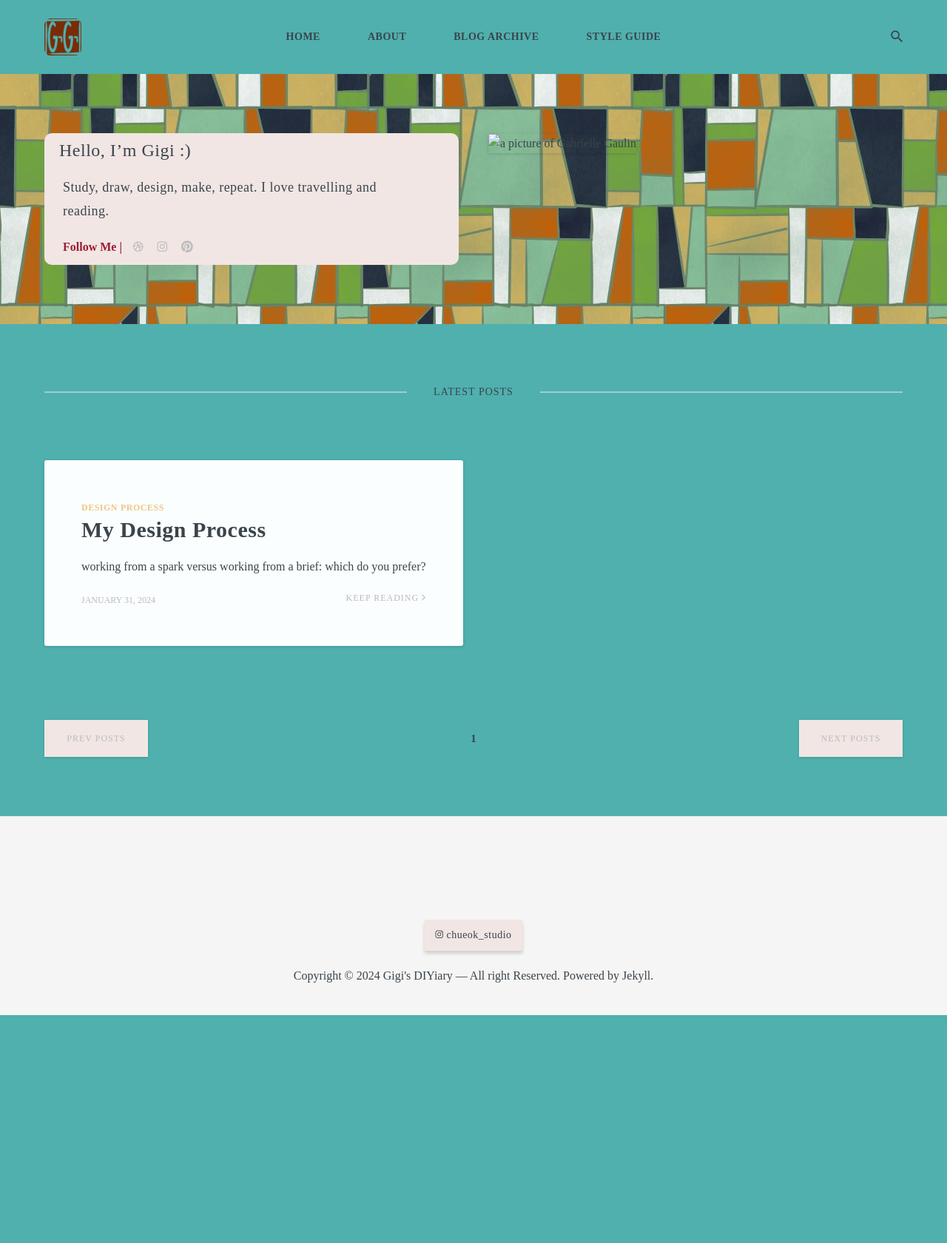
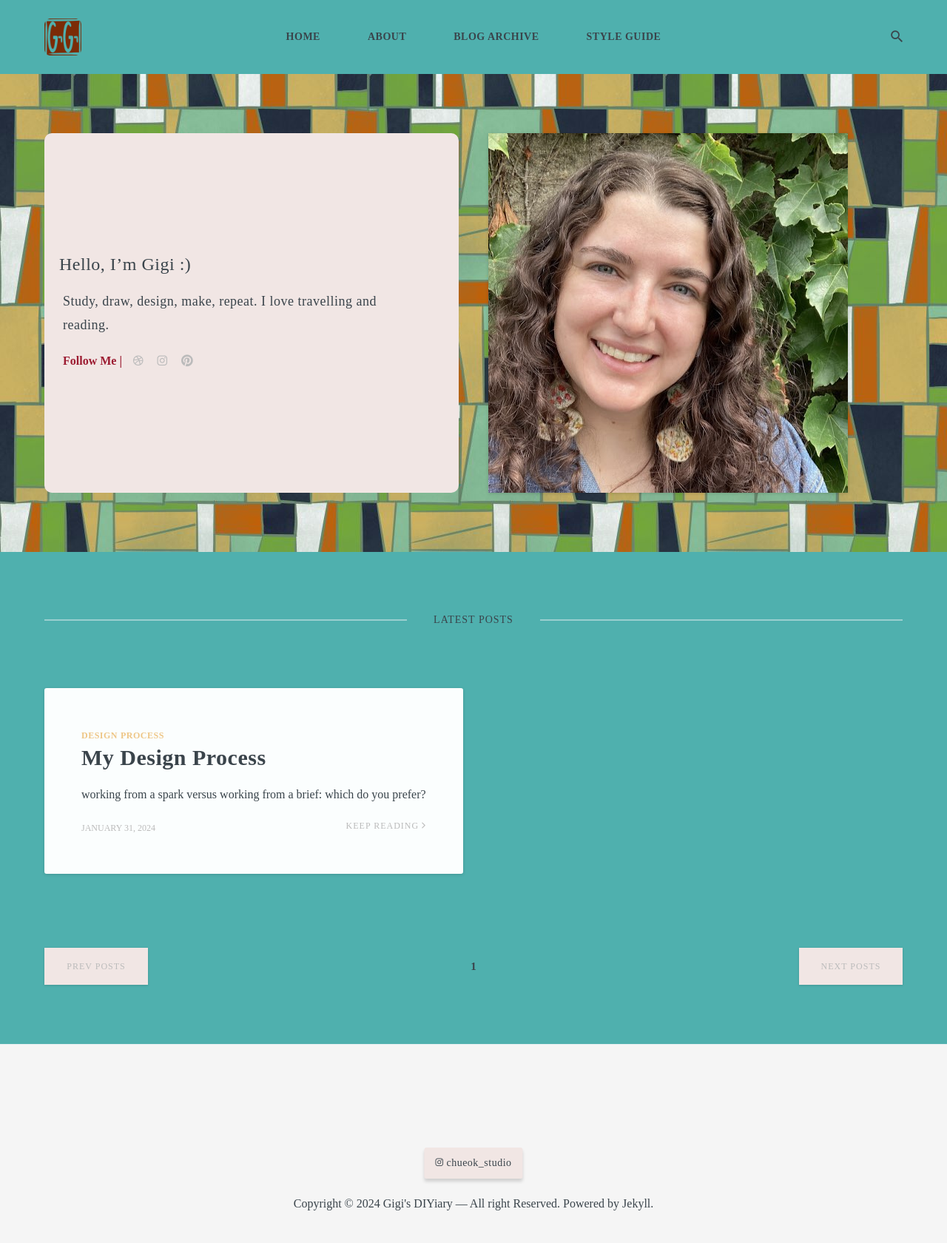
Before and after one commit to gabriellegaulin/blog, a Jekyll site: the page built from index.html, in a window 1280 px wide. Shown: the whole page at 74% size. Built offline with Jekyll 4.4.1, drawn with Linux system fonts in a browser that asks for light colours; nearby versions of some CDN libraries; the list of posts is cut into pages by our own code; before the commit the page ends 1372 px from its top, so only the background shows below that.

Commit message:
Update hero.html

```diff
--- a/_includes/hero.html
+++ b/_includes/hero.html
@@ -14,7 +14,7 @@
       </div>
       <div class="col col-6 col-t-12">
         <div class="hero__image">
-          <img src="{{site.baseurl}}/blog/images/{{ site.data.settings.author.image }}" alt="a picture of Gabrielle Gaulin">
+          <img src="https://www.gabriellegaulin.com/{{site.baseurl}}/images/{{ site.data.settings.author.image }}" alt="a picture of Gabrielle Gaulin">
         </div>
       </div>
     </div>
```
